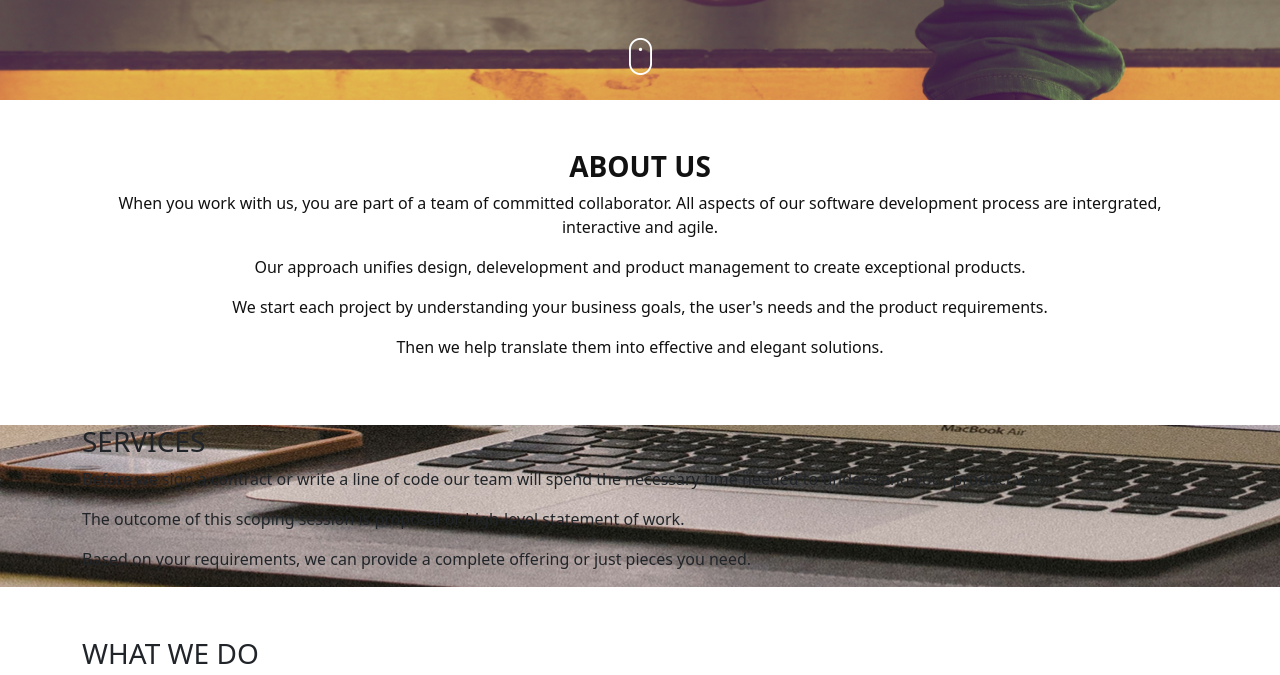
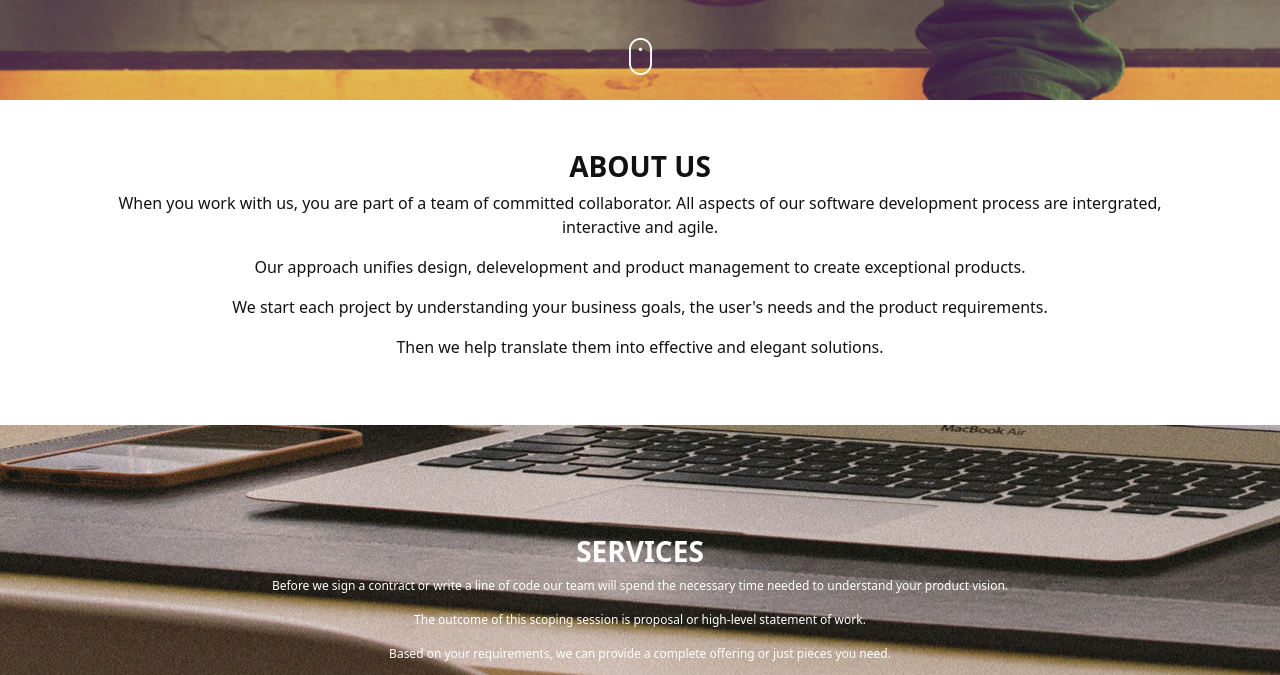
Before and after one commit to robina-bobbie/delani-studio, a plain HTML site: page index.html in a window 1280 px wide. Shown: the part 270-945 px from the top of the page. Drawn offline with nearby package versions, Linux system fonts and the light colour scheme.

Commit message:
Added services section css

```diff
--- a/assets/css/style.css
+++ b/assets/css/style.css
@@ -64,3 +64,19 @@
   color: #111;
   text-align: center;
 }
+
+/* --------------------------------------------------------------
+# Services Section
+--------------------------------------------------------------*/
+#services h3 {
+  font-weight: bolder;
+}
+
+#services section {
+  margin-top: 90px;
+  margin-bottom: 90px;
+  font-size: 12px;
+  padding: 20px;
+  color: white;
+  text-align: center;
+}
```
